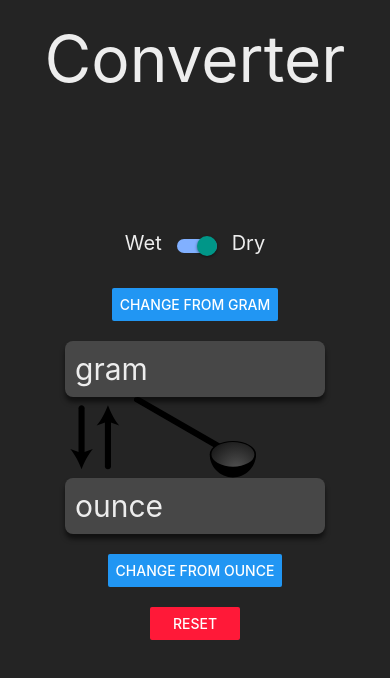
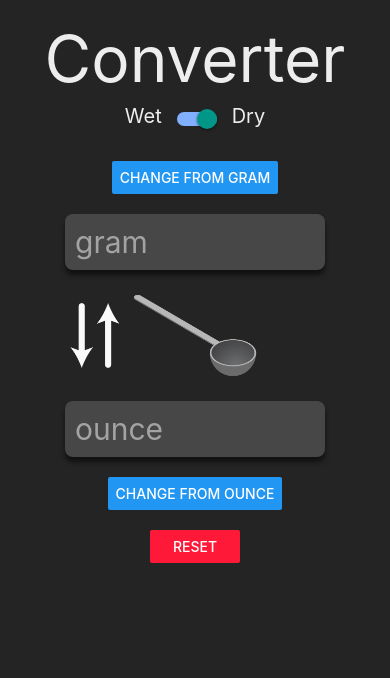
Before and after one commit to Zeyu-Li/converter, a React Native app: screen / in a window 390 px wide. Shown: the top 678 px of the page. Built offline with nearby package versions, Linux system fonts and the light colour scheme.

Commit message:
fixed for non web view

```diff
--- a/App.js
+++ b/App.js
@@ -6,11 +6,7 @@ import Converter from './src/components/Converter'
 export default function App() {
   return (
     <View style={styles.container}>
-      <Text style={[styles.containerTitle]}>Converter</Text>
       <Converter />
-        <View style={styles.convertContainer}>
-          <StatusBar style="auto" />
-        </View>
     </View>
   );
 }
--- a/src/components/Converter.js
+++ b/src/components/Converter.js
@@ -45,6 +45,7 @@ const Converter = () => {
 
     return (
         <View style={styles.convert}>
+            <Text style={[styles.containerTitle]}>Converter</Text>
             {/* dry/wet switch */}
             <View style={styles.masterSwitch}>
                 <Text style={styles.regularText}>Wet</Text>
@@ -69,18 +70,18 @@ const Converter = () => {
                 }}/>
             </View>
             {/* input field */}
-            <TextInput keyboardType={'numeric'} placeholder={name1()} style={[styles.containerInput]} value={num1} onChange={e => changeNum1(e.target.value)} />
+            <TextInput keyboardType={'numeric'} placeholder={name1()} placeholderTextColor="hsla(360, 100%, 100%, 0.5)"  style={[styles.containerInput]} value={num1} onChangeText={e => {changeNum1(e)}} />
             {/* touch image to switch conversion type */}
             <TouchableOpacity onPress={()=>{
                 let tmp = firstValue;
                 value1(secondValue);
                 value2(tmp);
             }}>
-                {/* <Image style={[styles.image]} source={require('@expo/../../assets/img/switcher.png')} /> */}
-                <SvgComponent width={Dimensions.get('window').width / 1.5} />
+                <Image style={[styles.image]} source={require('@expo/../../assets/img/switcher.png')} />
+                {/* <SvgComponent width={Dimensions.get('window').width / 1.5} /> */}
             </TouchableOpacity>
             {/* output field, locked/uneditable */}
-            <TextInput editable={false} keyboardType={'numeric'} placeholder={name2()} style={[styles.containerInput]} value={num2} onChange={e => changeNum2(e.target.value)} />
+            <TextInput editable={false} keyboardType={'numeric'} placeholder={name2()} placeholderTextColor="hsla(360, 100%, 100%, 0.5)" style={[styles.containerInput]} value={num2} onChangeText={e => changeNum2(e)} />
             {/* second button */}
             <View style={[styles.button]}>
                 <Button title={`Change from `+ name2()} style={[styles.button]} onPress={() => {
@@ -102,7 +103,6 @@ const styles = StyleSheet.create({
         margin: 10,
     },
     masterSwitch: {
-        flex:1,
         flexDirection: 'row',
         justifyContent: 'space-around',
         padding: 2,
@@ -159,6 +159,11 @@ const styles = StyleSheet.create({
 
         // elevation: 19,
     },
+    containerTitle: {
+        color: '#ededed',
+        fontSize: 64,
+        paddingTop: 20,
+    },
 });
 
 export default Converter;
```
